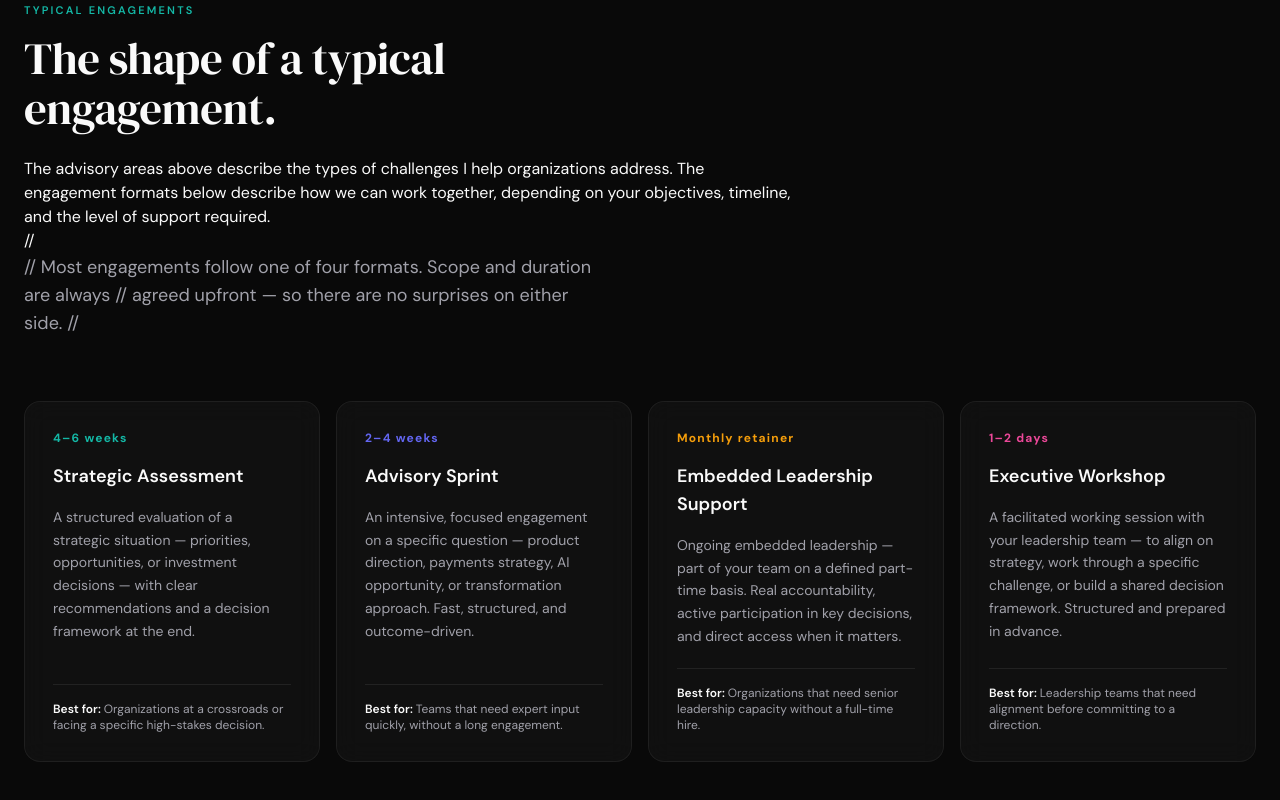
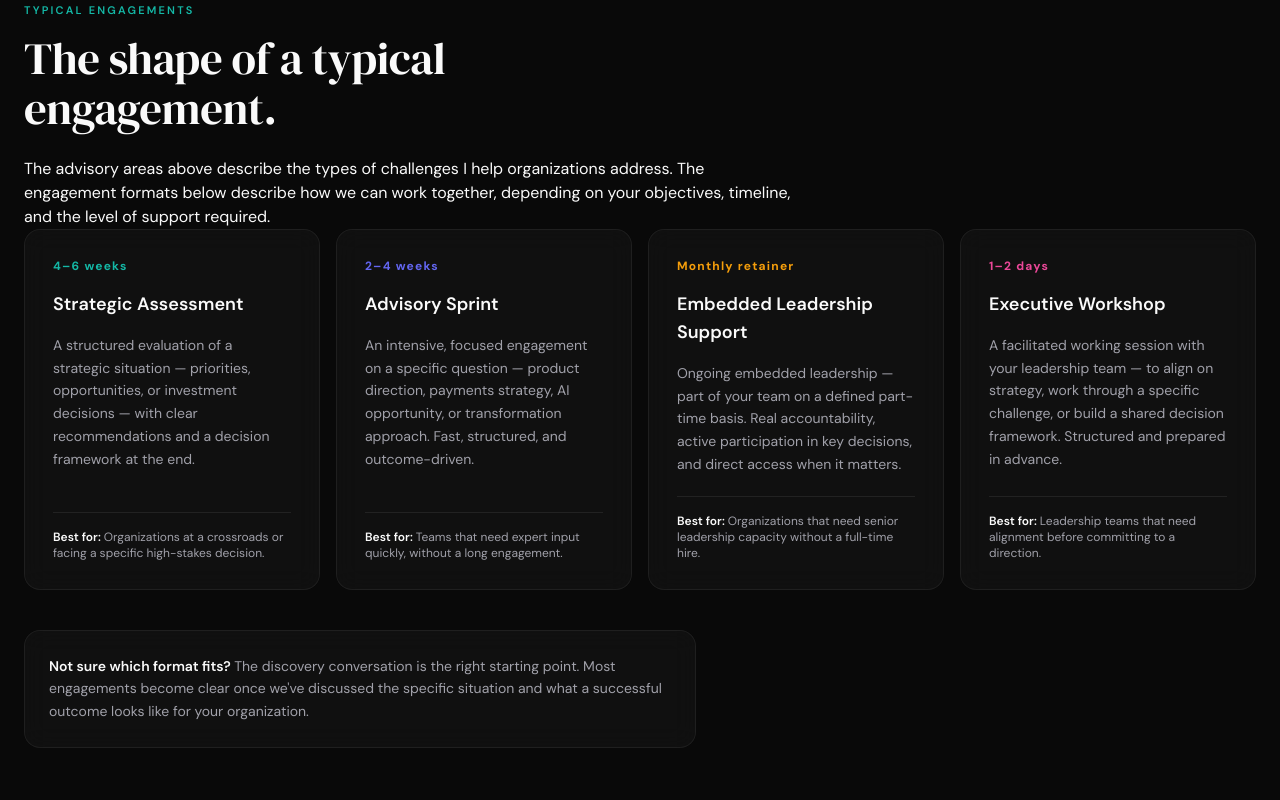
Before and after one commit to Martuain/martinmora-v5, a Next.js app: page /advisory-engagements in a window 1280 px wide. Shown: the part 2557-3357 px from the top of the page. Built offline with nearby package versions, Linux system fonts and the light colour scheme; no server answers.

Commit message:
Comment out engagement formats paragraph
Commented out a paragraph explaining engagement formats.

```diff
--- a/app/advisory-engagements/page.tsx
+++ b/app/advisory-engagements/page.tsx
@@ -232,10 +232,12 @@ export default function AdvisoryEngagementsPage() {
                 timeline, and the level of support required.
               </p>
 
-            // <p className="text-[var(--secondary)] text-lg max-w-xl mb-16">
-            //    Most engagements follow one of four formats. Scope and duration are always
-            //    agreed upfront — so there are no surprises on either side.
-            //  </p>
+              {/*
+              <p className="text-[var(--secondary)] text-lg max-w-xl mb-16">
+                Most engagements follow one of four formats. Scope and duration are always
+                agreed upfront — so there are no surprises on either side.
+              </p>
+              */}
 
             </Reveal>
 
```
